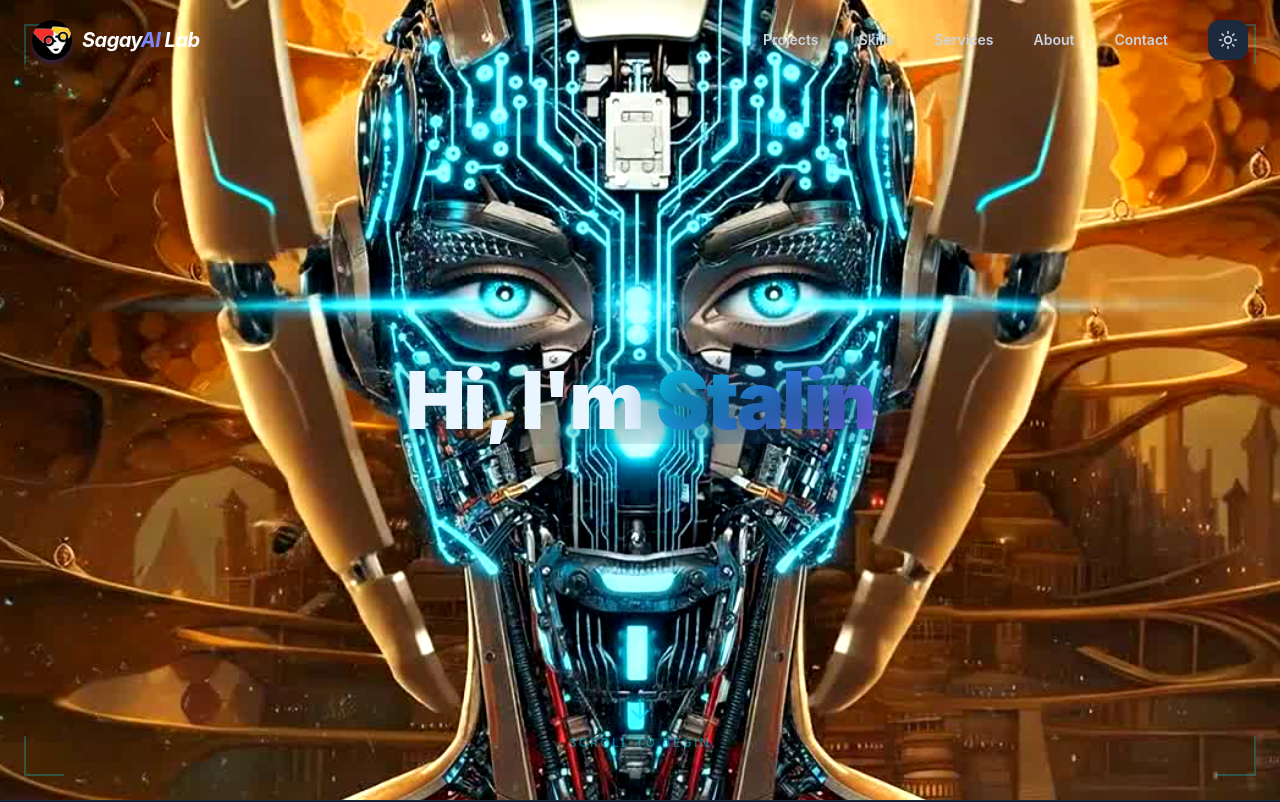
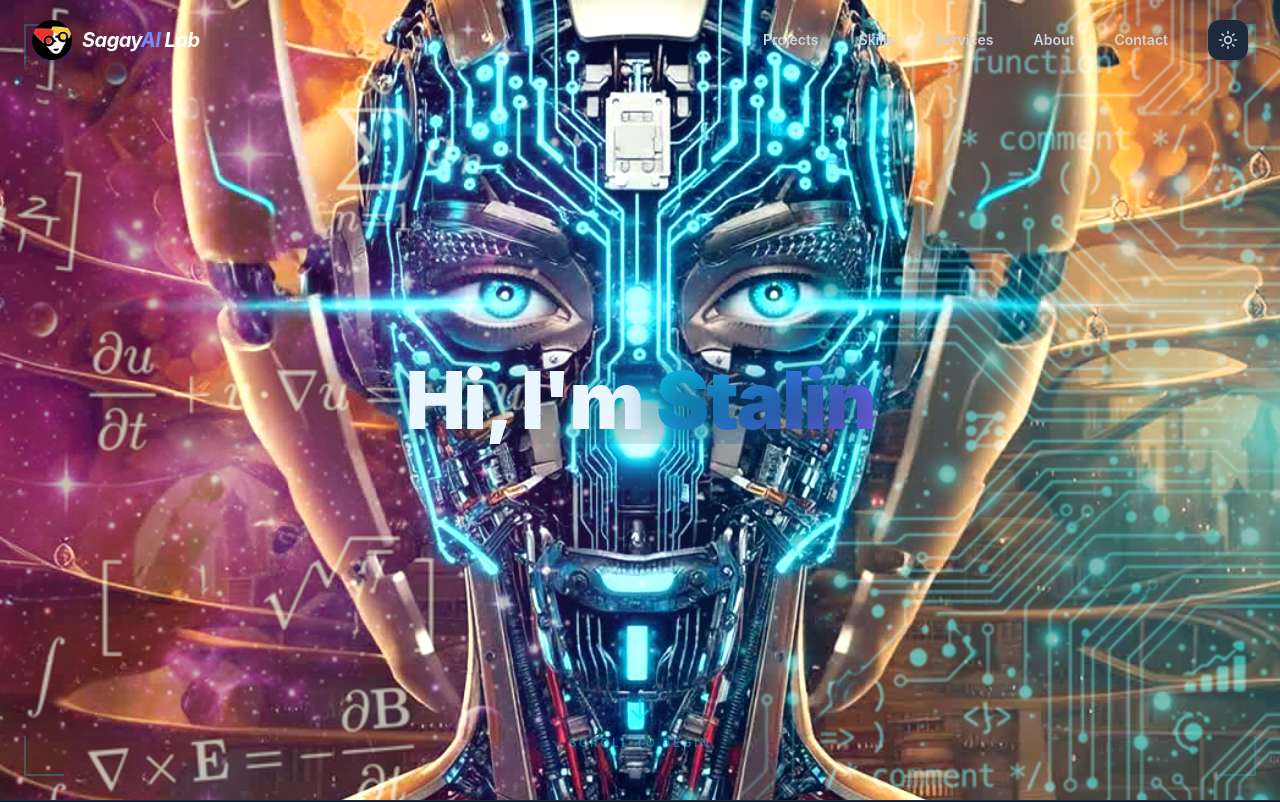
Before and after one commit to stalinSaga04/portfolio, a React (Vite) app: page / in a window 1280 px wide. Shown: the top 802 px of the page. Built offline with nearby package versions, Linux system fonts and the light colour scheme.

Commit message:
feat: add cosmic space background behind robot animation with mix-blend-mode screen

```diff
--- a/src/components/Hero.jsx
+++ b/src/components/Hero.jsx
@@ -277,11 +277,15 @@ const Hero = () => {
   return (
     <section ref={sectionRef} id="home" className="hero-section relative overflow-hidden bg-black" style={{ touchAction: 'none' }}>
 
-      {/* Background Gradient (Z: 0) */}
-      <div className="absolute inset-0 z-0 hero-gradient-bg" />
+      {/* Background Space Image (Z: 0) */}
+      <img
+        src="/hero_bg.png"
+        alt=""
+        className="absolute inset-0 w-full h-full object-cover z-0 pointer-events-none"
+      />
 
-      {/* Dark Overlay (Z: 2) */}
-      <div className="absolute inset-0 z-[2] hero-overlay pointer-events-none opacity-50" />
+      {/* Dark Overlay — subtle dim so robot pops (Z: 2) */}
+      <div className="absolute inset-0 z-[2] bg-black/30 pointer-events-none" />
 
       {/* Robot Face Canvas — Iron Man style frame animation (Z: 10) */}
       <div className="hero-canvas-wrap relative z-[10]">
--- a/src/index.css
+++ b/src/index.css
@@ -255,6 +255,7 @@ section {
   z-index: 5;
   pointer-events: none;
   will-change: transform;
+  mix-blend-mode: screen;
 }
 
 .hero-canvas {
```
Also changed, not shown: public/hero_bg.png (added).
